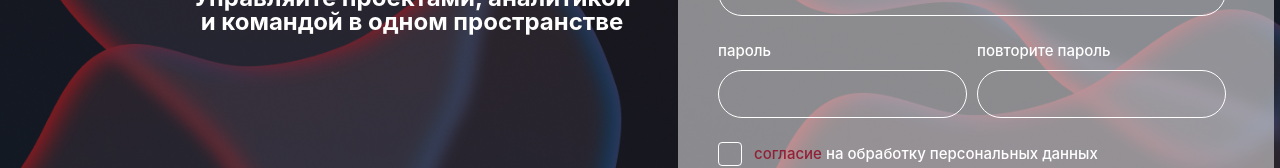
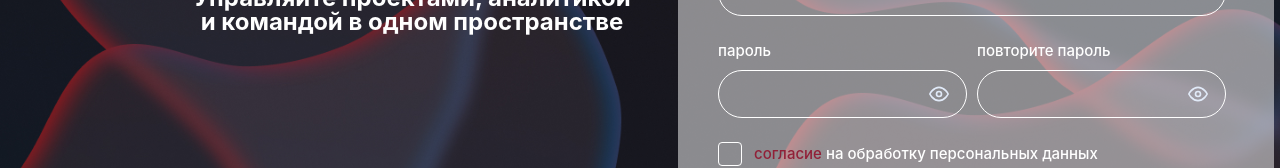
Before and after one commit to lunarmolly/managelog, a Vue app: page /auth in a window 1280 px wide. Both pictures are taken after a click on the button "регистрация". Shown: the part 452-620 px from the top of the page. Built offline with nearby package versions, Linux system fonts and the light colour scheme; no server answers.

Commit message:
Adds password visibility toggle
Implements password visibility toggle functionality for login and registration forms.

This enhances user experience by allowing users to view their passwords, reducing input errors during authentication.

```diff
--- a/src/views/auth/AuthView.vue
+++ b/src/views/auth/AuthView.vue
@@ -62,16 +62,51 @@
               </div>
               <div class="col-span-2 flex flex-col">
                 <label class="block mb-2 text-[15px] font-medium text-white select-none">пароль</label>
+                <div class="relative">
                   <input
                     v-model="loginForm.password"
-                  type="password"
+                    :type="showLoginPassword ? 'text' : 'password'"
                     autocomplete="current-password"
-                  class="w-full h-12 px-4 py-3 bg-transparent border border-white rounded-full text-[#e5e7eb] text-sm box-border focus:outline-none focus:border-white"
+                    class="w-full h-12 px-4 pr-12 py-3 bg-transparent border border-white rounded-full text-[#e5e7eb] text-sm box-border focus:outline-none focus:border-white"
                     :class="{ 'border-[#912138]': loginErrors.password }"
                     :aria-invalid="!!loginErrors.password"
                     aria-live="polite"
                     @blur="validateLoginField('password')"
                   />
+                  <button
+                    type="button"
+                    @click="showLoginPassword = !showLoginPassword"
+                    class="absolute right-4 top-1/2 -translate-y-1/2 w-6 h-6 flex items-center justify-center cursor-pointer bg-transparent border-none outline-none"
+                    :aria-label="showLoginPassword ? 'Скрыть пароль' : 'Показать пароль'"
+                  >
+                    <svg
+                      v-if="showLoginPassword"
+                      viewBox="0 0 24 24"
+                      fill="none"
+                      stroke="#E1EAF8"
+                      stroke-width="2"
+                      stroke-linecap="round"
+                      stroke-linejoin="round"
+                      class="w-5 h-5"
+                    >
+                      <path d="M17.94 17.94A10.07 10.07 0 0 1 12 20c-7 0-11-8-11-8a18.45 18.45 0 0 1 5.06-5.94M9.9 4.24A9.12 9.12 0 0 1 12 4c7 0 11 8 11 8a18.5 18.5 0 0 1-2.16 3.19m-6.72-1.07a3 3 0 1 1-4.24-4.24" />
+                      <line x1="1" y1="1" x2="23" y2="23" />
+                    </svg>
+                    <svg
+                      v-else
+                      viewBox="0 0 24 24"
+                      fill="none"
+                      stroke="#E1EAF8"
+                      stroke-width="2"
+                      stroke-linecap="round"
+                      stroke-linejoin="round"
+                      class="w-5 h-5"
+                    >
+                      <path d="M1 12s4-8 11-8 11 8 11 8-4 8-11 8-11-8-11-8z" />
+                      <circle cx="12" cy="12" r="3" />
+                    </svg>
+                  </button>
+                </div>
                 <span v-if="loginErrors.password" class="text-[15px] font-normal text-[#912138] mt-1 mb-0" role="alert">
                   {{ loginErrors.password }}
                 </span>
@@ -172,19 +207,54 @@
               <!-- Пароль -->
               <div class="flex flex-col">
                 <label class="block mb-2 text-[15px] font-medium text-white select-none">пароль</label>
+                <div class="relative">
                   <input
                     v-model="registerForm.password"
-                  type="password"
+                    :type="showRegisterPassword ? 'text' : 'password'"
                     minlength="8"
                     maxlength="24"
                     autocomplete="new-password"
-                  class="w-full h-12 px-4 py-3 bg-transparent border border-white rounded-full text-[#e5e7eb] text-sm box-border focus:outline-none focus:border-white"
+                    class="w-full h-12 px-4 pr-12 py-3 bg-transparent border border-white rounded-full text-[#e5e7eb] text-sm box-border focus:outline-none focus:border-white"
                     :class="{ 'border-[#912138]': registerErrors.password }"
                     :aria-invalid="!!registerErrors.password"
                     aria-live="polite"
                     @blur="validateField('password')"
                     @input="handlePasswordInput"
                   />
+                  <button
+                    type="button"
+                    @click="showRegisterPassword = !showRegisterPassword"
+                    class="absolute right-4 top-1/2 -translate-y-1/2 w-6 h-6 flex items-center justify-center cursor-pointer bg-transparent border-none outline-none"
+                    :aria-label="showRegisterPassword ? 'Скрыть пароль' : 'Показать пароль'"
+                  >
+                    <svg
+                      v-if="showRegisterPassword"
+                      viewBox="0 0 24 24"
+                      fill="none"
+                      stroke="#E1EAF8"
+                      stroke-width="2"
+                      stroke-linecap="round"
+                      stroke-linejoin="round"
+                      class="w-5 h-5"
+                    >
+                      <path d="M17.94 17.94A10.07 10.07 0 0 1 12 20c-7 0-11-8-11-8a18.45 18.45 0 0 1 5.06-5.94M9.9 4.24A9.12 9.12 0 0 1 12 4c7 0 11 8 11 8a18.5 18.5 0 0 1-2.16 3.19m-6.72-1.07a3 3 0 1 1-4.24-4.24" />
+                      <line x1="1" y1="1" x2="23" y2="23" />
+                    </svg>
+                    <svg
+                      v-else
+                      viewBox="0 0 24 24"
+                      fill="none"
+                      stroke="#E1EAF8"
+                      stroke-width="2"
+                      stroke-linecap="round"
+                      stroke-linejoin="round"
+                      class="w-5 h-5"
+                    >
+                      <path d="M1 12s4-8 11-8 11 8 11 8-4 8-11 8-11-8-11-8z" />
+                      <circle cx="12" cy="12" r="3" />
+                    </svg>
+                  </button>
+                </div>
                 <span v-if="registerErrors.password" class=" text-[15px] font-normal text-[#912138] mt-1 mb-0" role="alert">
                   {{ registerErrors.password }}
                 </span>
@@ -192,17 +262,52 @@
               <!-- Повторите пароль -->
               <div class="flex flex-col">
                 <label class="block mb-2 text-[15px] font-medium text-white select-none">повторите пароль</label>
+                <div class="relative">
                   <input
                     v-model="registerForm.confirmPassword"
-                  type="password"
+                    :type="showConfirmPassword ? 'text' : 'password'"
                     autocomplete="new-password"
-                  class="w-full h-12 px-4 py-3 bg-transparent border border-white rounded-full text-[#e5e7eb] text-sm box-border focus:outline-none focus:border-white"
+                    class="w-full h-12 px-4 pr-12 py-3 bg-transparent border border-white rounded-full text-[#e5e7eb] text-sm box-border focus:outline-none focus:border-white"
                     :class="{ 'border-[#912138]': registerErrors.confirmPassword }"
                     :aria-invalid="!!registerErrors.confirmPassword"
                     aria-live="polite"
                     @blur="validateField('confirmPassword')"
                     @input="clearErrorIfValid('confirmPassword')"
                   />
+                  <button
+                    type="button"
+                    @click="showConfirmPassword = !showConfirmPassword"
+                    class="absolute right-4 top-1/2 -translate-y-1/2 w-6 h-6 flex items-center justify-center cursor-pointer bg-transparent border-none outline-none"
+                    :aria-label="showConfirmPassword ? 'Скрыть пароль' : 'Показать пароль'"
+                  >
+                    <svg
+                      v-if="showConfirmPassword"
+                      viewBox="0 0 24 24"
+                      fill="none"
+                      stroke="#E1EAF8"
+                      stroke-width="2"
+                      stroke-linecap="round"
+                      stroke-linejoin="round"
+                      class="w-5 h-5"
+                    >
+                      <path d="M17.94 17.94A10.07 10.07 0 0 1 12 20c-7 0-11-8-11-8a18.45 18.45 0 0 1 5.06-5.94M9.9 4.24A9.12 9.12 0 0 1 12 4c7 0 11 8 11 8a18.5 18.5 0 0 1-2.16 3.19m-6.72-1.07a3 3 0 1 1-4.24-4.24" />
+                      <line x1="1" y1="1" x2="23" y2="23" />
+                    </svg>
+                    <svg
+                      v-else
+                      viewBox="0 0 24 24"
+                      fill="none"
+                      stroke="#E1EAF8"
+                      stroke-width="2"
+                      stroke-linecap="round"
+                      stroke-linejoin="round"
+                      class="w-5 h-5"
+                    >
+                      <path d="M1 12s4-8 11-8 11 8 11 8-4 8-11 8-11-8-11-8z" />
+                      <circle cx="12" cy="12" r="3" />
+                    </svg>
+                  </button>
+                </div>
                 <span v-if="registerErrors.confirmPassword" class=" text-[15px] font-normal text-[#912138] mt-1 mb-0" role="alert">
                   {{ registerErrors.confirmPassword }}
                 </span>
@@ -296,6 +401,11 @@ const router = useRouter();
 
 // Состояние табов
 const activeTab = ref<'login' | 'register'>('login');
+
+// Состояние видимости паролей
+const showLoginPassword = ref(false);
+const showRegisterPassword = ref(false);
+const showConfirmPassword = ref(false);
 
 // Форма входа
 const loginForm = reactive({
```
Lines whose indentation alone changed are shown as unchanged.
